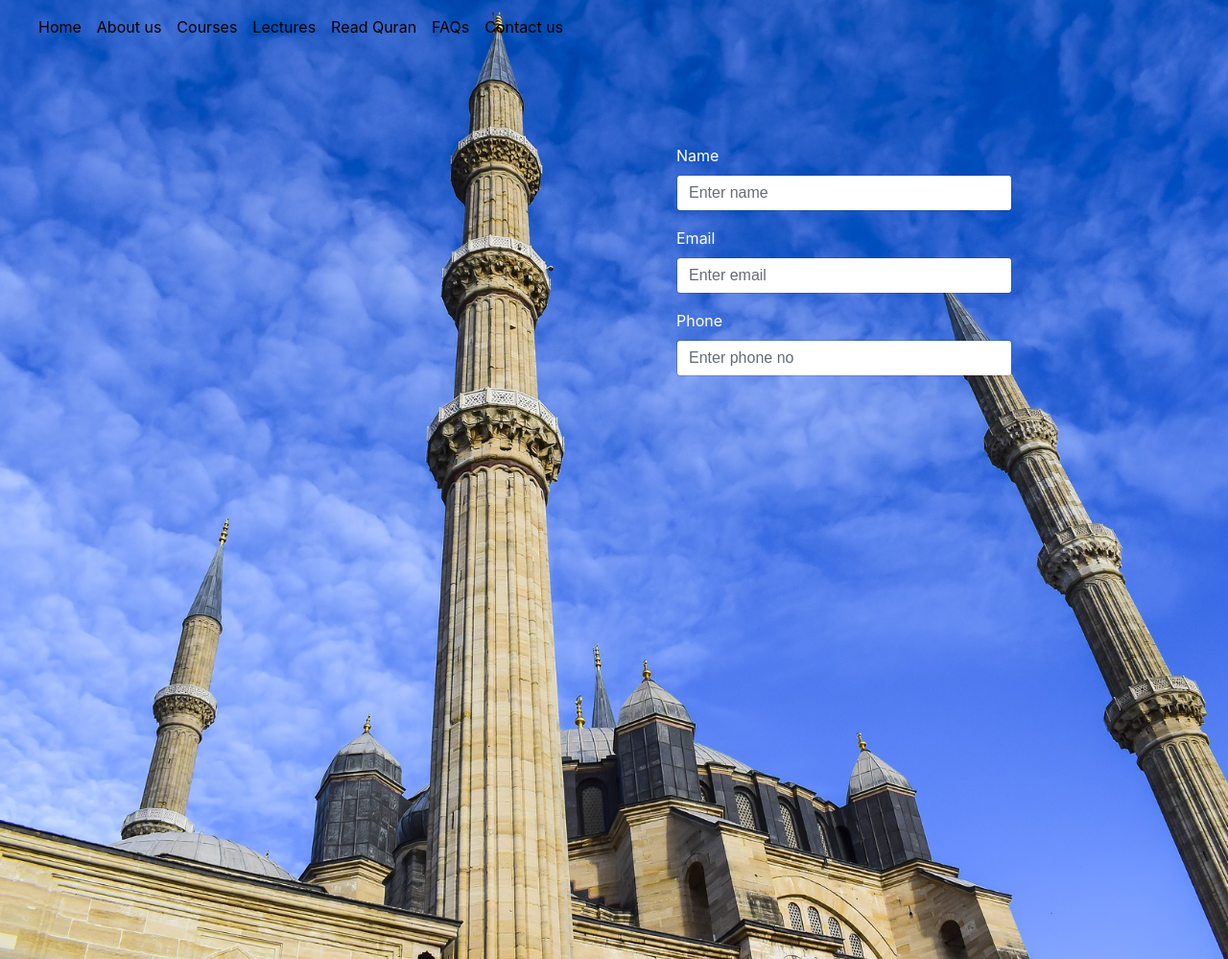
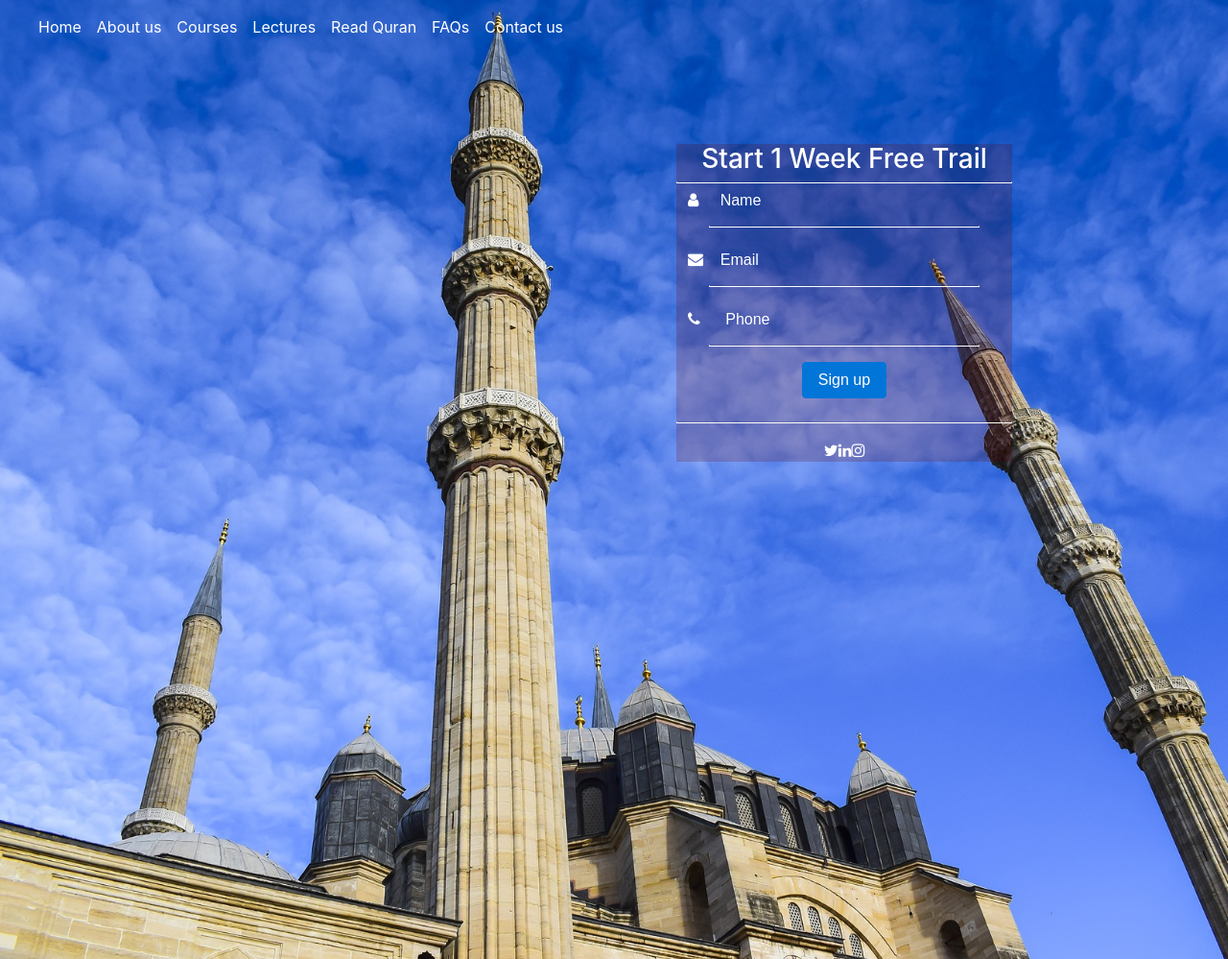
Before and after one commit to abdulqadirs/quran-teaching-website, a PHP site: page /header.html in a window 1280 px wide. Shown: the top 999 px of the page at 96% size. Run offline with PHP 8.4, Linux system fonts and the light colour scheme; some libraries are stand-ins or nearby versions.

Commit message:
registration form on header image

```diff
--- a/css/header.css
+++ b/css/header.css
@@ -1,5 +1,5 @@
 .nav-link{
-    color:black;
+    color:white !important;
 }
 .navbar-brand
 {
@@ -24,6 +24,9 @@
       min-height:1000px;
 
   }
+  hr {
+      color: white !important;
+  }
   form label{
       color: white;
   }
@@ -34,8 +37,26 @@
         display:inline-block;
         z-index:10
     }
-    form input{
-        opacity: 1;
+     input{
+        background-color:transparent !important;
+        border:none !important;
+        color: white !important;
+    }
+    form
+    {
+        background-color: rgba(100, 4, 4, 0.2);
+    }
+    ::placeholder { /* Chrome, Firefox, Opera, Safari 10.1+ */
+        color:white !important;
+        opacity: 1; /* Firefox */
+    }
+
+    :-ms-input-placeholder { /* Internet Explorer 10-11 */
+        color: white;
+    }
+
+    ::-ms-input-placeholder { /* Microsoft Edge */
+        color: white;
     }
 
   /* .navigation-bar
--- a/header.html
+++ b/header.html
@@ -124,24 +124,46 @@
       </div>
     </div>
     <!-- header image -->
-     <div class="header-img img-fluid"></div>
+    <div class="header-img img-fluid"></div>
     <!-- registration form -->
     <div class="container header">
       <div class="row">
         <div class="col-6"></div>
         <div class="col-4">
           <form>
-            <div class="form-group">
-              <label for="exampleInputEmail1">Name</label>
-              <input type="text" class="form-control" id="inputname" aria-describedby="emailHelp" placeholder="Enter name" required>
+            <div class="text-center">
+              <h3 class="text-white">
+                <i class=" text-white"></i>Start 1 Week Free Trail</h3>
+              <hr class="hr-light">
             </div>
             <div class="form-group">
-              <label for="exampleInputPassword1">Email</label>
-              <input type="email" class="form-control" id="inputemail" placeholder="Enter email" required>
+              <input type="text" class="form-control" id="inputname" placeholder="&#xf007;     Name" style="font-family:Arial, FontAwesome"
+                required>
+                <hr style="width:80%">
             </div>
             <div class="form-group">
-              <label for="exampleInputPassword1">Phone</label>
-              <input type="tel" class="form-control" id="inputphone" placeholder="Enter phone no">
+              <input type="email" class="form-control" id="inputemail" placeholder="&#xf0e0;    Email" style="font-family:Arial, FontAwesome" required>
+            <hr style="width:80%;">
+            </div>
+            <div class="form-group">
+              <input type="tel" class="form-control" id="inputphone" placeholder="&#xf095;      Phone" style="font-family:Arial, FontAwesome" required>
+            <hr style="width:80%;">
+            </div>
+            <div class="text-center">
+              <button class="btn btn-primary">Sign up</button>
+              <hr class="hr-light mb-3 mt-4">
+
+              <div class="inline-ul text-center d-flex justify-content-center">
+                <a class="icons-sm tw-ic">
+                  <i class="fa fa-twitter text-white"></i>
+                </a>
+                <a class="icons-sm li-ic">
+                  <i class="fa fa-linkedin text-white"> </i>
+                </a>
+                <a class="icons-sm ins-ic">
+                  <i class="fa fa-instagram text-white"> </i>
+                </a>
+              </div>
             </div>
           </form>
         </div>
```
